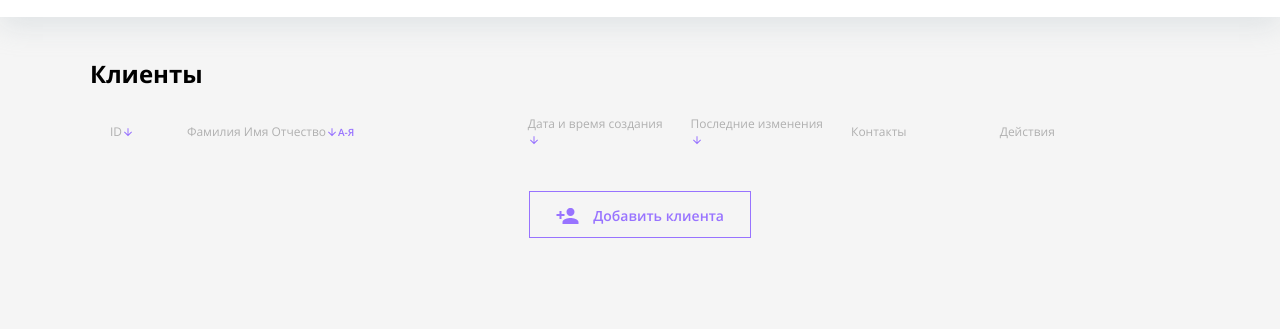
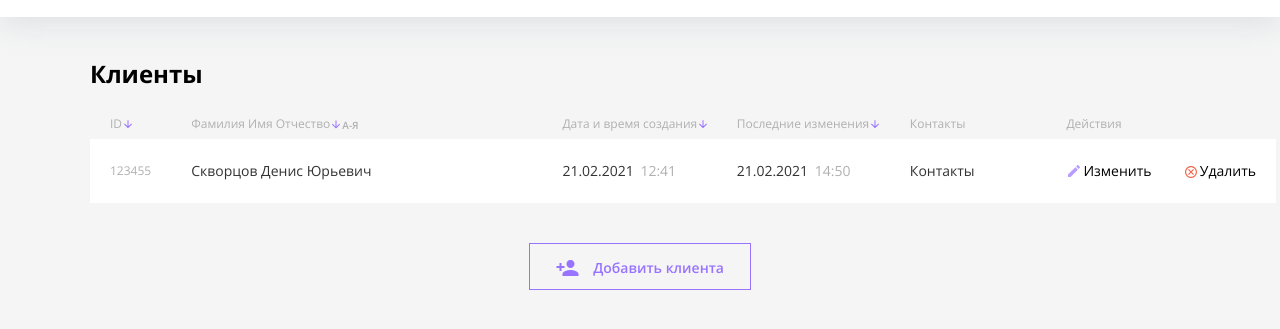
Before and after one commit to Rampiv/js-list, a plain HTML site: page frontend/index.html in a window 1280 px wide. Shown: the part 73-402 px from the top of the page. Drawn offline with nearby package versions, Linux system fonts and the light colour scheme; no server answers.

Commit message:
выгрузка с сервера

```diff
--- a/frontend/css/main.css
+++ b/frontend/css/main.css
@@ -1,3 +1,13 @@
+@keyframes rotate {
+    from {
+        transform: rotate(0deg);
+    }
+
+    to {
+        transform: rotate(360deg);
+    }
+}
+
 @font-face {
     font-family: "OpenSans";
     src: local("OpenSans-Regular"), url("../fonts/OpenSans-Regular.ttf") format("truetype");
@@ -144,7 +154,7 @@ body {
 }
 
 .main__h1 {
-    margin-bottom: 23px;
+    margin-bottom: 26px;
     font-size: 24px;
     font-weight: 700;
     line-height: 33px;
@@ -152,12 +162,12 @@ body {
 
 /* table */
 .table {
-    width: 100%;
+    width: 1186px;
     margin-bottom: 40px;
 }
 
 .table__head {
-    padding-left: 18px;
+    padding: 0 0 7px 20px;
     font-size: 12px;
     font-weight: 400;
     line-height: 16px;
@@ -179,19 +189,20 @@ body {
     color: var(--firm);
 }
 
-.table__head_id {
+.table__id-width {
     width: 6.8%;
+    overflow: hidden;
 }
 
-.table__head-fio {
+.table__fio-width {
     width: 31.3%;
 }
 
-.table__fio-custom {
+.table__fio-custom_width {
     display: flex;
 }
 
-.table__fio-custom::after {
+.table__fio-custom_width::after {
     content: "А-Я";
     font-size: 10px;
     font-weight: 600;
@@ -200,29 +211,119 @@ body {
     transform: translateY(8%);
 }
 
-.table__head_create {
-    width: 14.8%;
+.table__create-width {
+    width: 14.7%;
 }
 
-.table__head_change {
+.table__change-width {
     width: 14.6%;
 }
 
-.table__head_contacts {
-    width: 13.5%;
+.table__contacts-width {
+    width: 13.2%;
 }
 
-.table__head_actions {
-    width: 19%;
+.table__actions {
+    justify-content: space-between;
+}
+
+.table__btn-edit {
+    display: flex;
+    justify-content: center;
+}
+
+.table__btn-edit, .table__btn-delete {
+    font-size: 14px;
+    font-weight: 400;
+    line-height: 19.07px;
+    height: 20px;
+    display: flex;
+    align-items: center;
+    justify-content: center;
+}
+
+.table__btn-edit::before {
+    content: url(../img/edit.svg);
+    margin-right: 1px;
+    height: 16px;
+    width: 16px;
+}
+
+.table__btn-delete::before {
+    content: url(../img/delete.svg);
+    margin-right: 1px;
+    height: 16px;
+    width: 16px;
+}
+
+.table__btn-edit:hover, .table__btn-edit:hover path {
+    color: var(--firm-bright);
+}
+
+.table__btn-edit:active::before {
+    content: url(../img/circle-firm.svg);
+    height: 14px;
+    animation: rotate 1s linear infinite;
+}
+
+.table__btn-delete:active::before {
+    content: url(../img/circle-red.svg);
+    height: 14px;
+    animation: rotate 1s linear infinite;
 }
 
 .table__head_arrow::after {
     content: '';
-    background: url('../img/arrow_downward.svg');
+    background: url('../img/arrow_downward.svg') no-repeat;
     display: inline-block;
     width: 12px;
     height: 12px;
     transform: translateY(18%);
+}
+
+.table__head_arrow-special::after {
+    content: 'А-Я';
+    padding-left: 12px;
+    background: url('../img/arrow_downward.svg') no-repeat;
+    display: inline-block;
+    width: 29px;
+    height: 14px;
+    transform: translateY(4%);
+    font-size: 10px;
+    font-weight: 600;
+    line-height: 13.62px;
+    pointer-events: none;
+}
+
+/* внутренняя часть таблицы */
+.table__body {
+    background-color: var(--white);
+    width: 100%;
+}
+
+.table__body-common {
+    padding: 22px 20px;
+    font-size: 14px;
+    font-weight: 400;
+    line-height: 19.07px;
+    color: var(--black);
+}
+
+.color-grey {
+    font-size: 12px;
+    color: var(--text-color);
+}
+
+.table__body-date {
+    display: inline-block;
+    margin-right: 3px;
+}
+
+.table__body-time {
+    display: inline-block;
+    font-size: 14px;
+    font-weight: 400;
+    line-height: 19.07px;
 }
 
 .btn-block {
--- a/frontend/index.html
+++ b/frontend/index.html
@@ -31,18 +31,31 @@
             <div class="main__div">
                 <h1 class="text-reset main__h1">Клиенты</h1>
                 <div class="main__table-block">
-                    <table class="table">
-                        <tr class="table__row">
-                            <td class="table__head table__head_arrow">ID</td>
-                            <td class="table__head-fio">
-                                <div class="table__fio-custom">
-                                    <div class="table__head table__head_arrow">Фамилия Имя Отчество</div>
-                                </div>
+                    <table class="table" cellspacing="0">
+                        <tr>
+                            <td class="table__head table__head_arrow table__id-width">ID</td>
+                            <td class="table__head table__fio-width table__head_arrow-special">Фамилия Имя Отчество</td>
+                            <td class="table__head table__head_arrow table__create-width">Дата и время создания</td>
+                            <td class="table__head table__head_arrow table__change-width">Последние изменения</td>
+                            <td class="table__head table__contacts-width">Контакты</td>
+                            <td class="table__head table__actions-width">Действия</td>
+                        </tr>
+                        <tr class="table__body">
+                            <td class="table__id-width table__body-common color-grey">123455</td>
+                            <td class="table__fio-width table__body-common">Скворцов Денис Юрьевич</td>
+                            <td class="table__create-width table__body-common table__gap">
+                                <div class="table__body-date">21.02.2021</div>
+                                <div class="table__body-time color-grey">12:41</div>
                             </td>
-                            <td class="table__head table__head_arrow table__head_create">Дата и время создания</td>
-                            <td class="table__head table__head_arrow table__head_change">Последние изменения</td>
-                            <td class="table__head table__head_contacts">Контакты</td>
-                            <td class="table__head table__head_actions">Действия</td>
+                            <td class="table__change-width table__body-common table__gap">
+                                <div class="table__body-date">21.02.2021</div>
+                                <div class="table__body-time color-grey">14:50</div>
+                            </td>
+                            <td class="table__contacts-width table__body-common">Контакты</td>
+                            <td class="table__actions table__body-common flex">
+                                <button class="btn-reset table__btn-edit">Изменить</button>
+                                <button class="btn-reset table__btn-delete">Удалить</button>
+                            </td>
                         </tr>
                     </table>
                     <div class="btn-block flex">
@@ -80,8 +93,8 @@
                             <input class="form__input" type="text" placeholder=" " id="inputsurname">
                             <span class="form__span">Фамилия<span class="form__lable-special">*</span></span>
                         </label>
-                        <label class="form__lable form__lable-surname flex" id="inputname">
-                            <input class="form__input" type="text" placeholder=" ">
+                        <label class="form__lable form__lable-surname flex">
+                            <input class="form__input" type="text" placeholder=" " id="inputname">
                             <span class="form__span">Имя<span class="form__lable-special">*</span></span>
                         </label>
                         <label class="form__lable form__lable-surname flex">
@@ -92,6 +105,7 @@
 
                     <div class="form-contacts flex">
                         <div class="selectblock-container" id="modalselectcontainer">
+
                             <!-- <div class="selectblock flex">
                         <select name="contact" id="contactSelect" class="selectblock__select">
                             <option value="phone" class="selectblock__option">Телефон</option>
@@ -129,7 +143,8 @@
                         </button>
                     </div>
                     <div class="group-bottombtns flex">
-                        <button class="btn-reset group-bottombtns__save" id="modalButtonSave" type="submit">Сохранить</button>
+                        <button class="btn-reset group-bottombtns__save" id="modalButtonSave"
+                            type="submit">Сохранить</button>
                         <button class="btn-reset group-bottombtns__no" id="modalButtonCansel">Отмена</button>
                     </div>
                 </form>
@@ -144,8 +159,6 @@
     <script src="https://unpkg.com/@popperjs/core@2"></script>
     <script src="https://unpkg.com/tippy.js@6"></script>
     <script src="js/main.js"></script>
-    <script src="js/server.js"></script>
-
 </body>
 
 </html>
```
Also changed, not shown: frontend/img/circle-firm.svg (added), frontend/img/circle-red.svg (added), frontend/img/delete.svg (added), frontend/img/edit.svg (added), frontend/img/icon/another.svg (added), frontend/img/icon/fb.svg (added), frontend/img/icon/mail.svg (added), frontend/img/icon/phone.svg (added), frontend/img/icon/vk.svg (added).
